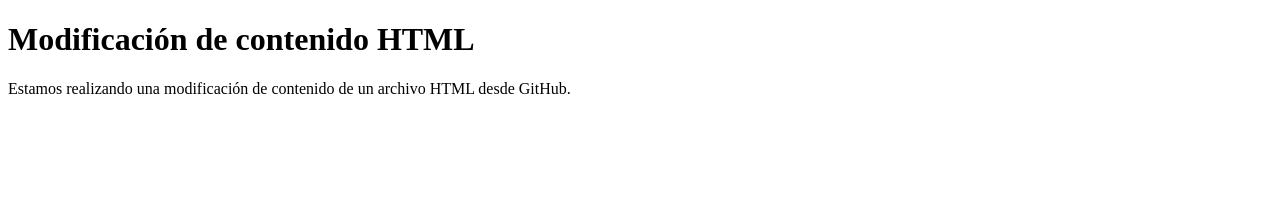
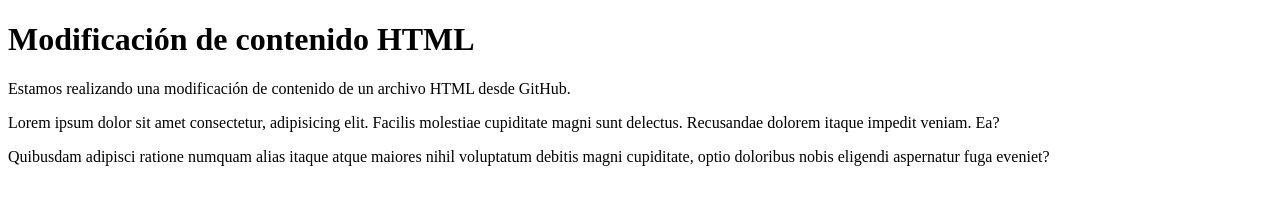
Before and after one commit to ProfesorGit/RepositorioWeb2025, a plain HTML site: page index.html in a window 1280 px wide. Drawn offline with Linux system fonts and the light colour scheme.

Commit message:
Index Actualizado

```diff
--- a/index.html
+++ b/index.html
@@ -8,5 +8,7 @@
 <body>
     <h1>Modificación de contenido HTML</h1>
     <p>Estamos realizando una modificación de contenido de un archivo HTML desde GitHub.</p>
+    <p>Lorem ipsum dolor sit amet consectetur, adipisicing elit. Facilis molestiae cupiditate magni sunt delectus. Recusandae dolorem itaque impedit veniam. Ea?</p>
+    <p>Quibusdam adipisci ratione numquam alias itaque atque maiores nihil voluptatum debitis magni cupiditate, optio doloribus nobis eligendi aspernatur fuga eveniet?</p>
 </body>
 </html>
```
